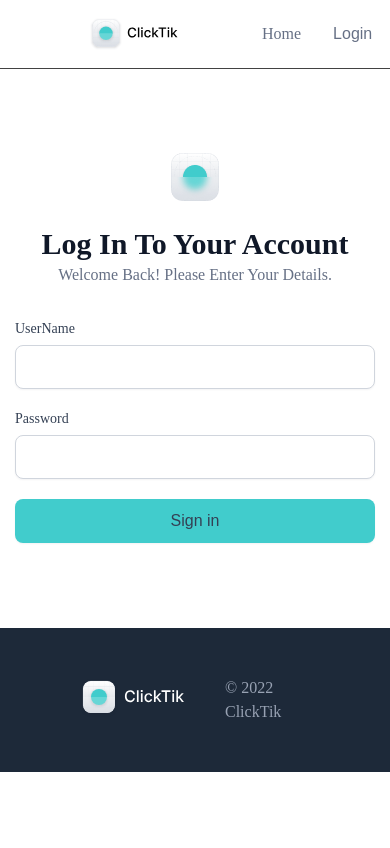
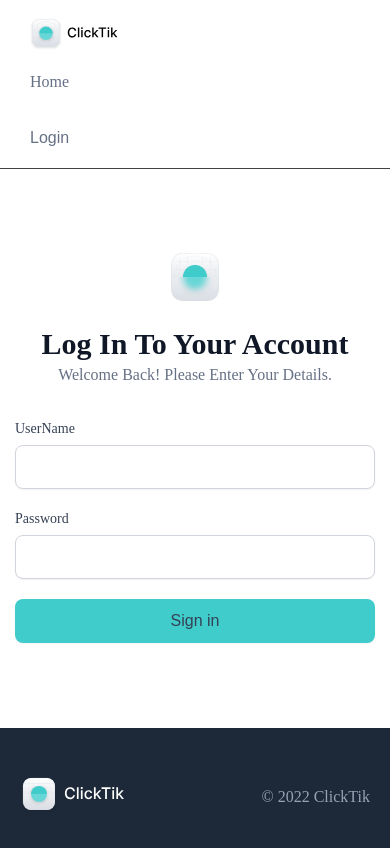
Before and after one commit to taha-mahmoud37/E-commerce-task, an Angular app: page /login in a window 390 px wide. Shown: the top 848 px of the page. Built offline with nearby package versions, Linux system fonts and the light colour scheme; no server answers.

Commit message:
style: update responsive styles for footer, header, product, and pagination components

```diff
--- a/src/app/layout/footer/footer.component.scss
+++ b/src/app/layout/footer/footer.component.scss
@@ -14,3 +14,9 @@ footer {
     }
   }
 }
+
+@media (max-width: 768px) {
+  footer {
+    padding: 48px 20px;
+  }
+}
--- a/src/app/layout/header/header.component.scss
+++ b/src/app/layout/header/header.component.scss
@@ -125,3 +125,67 @@
     }
   }
 }
+
+@media (max-width: 768px) {
+  .navbar {
+    .container {
+      padding: 18px 20px;
+      .header-content {
+        align-items: start;
+        flex-direction: column;
+        gap: 20px;
+
+        .nav-auth {
+          display: flex;
+          flex-direction: column;
+          align-items: start;
+          justify-content: space-between;
+          flex-grow: 1;
+          gap: 32px;
+          padding-inline-start: 10px;
+          width: 100%;
+          .search-container {
+            width: 100%;
+            .search-box {
+              width: 100%;
+              .search-input {
+                width: 100% !important;
+              }
+            }
+          }
+        }
+      }
+    }
+  }
+}
+
+@media (max-width: 500px) {
+  .navbar {
+    .container {
+      padding: 18px 20px;
+      .header-content {
+        align-items: start;
+        flex-direction: column;
+        gap: 20px;
+
+        .nav-auth {
+          display: flex;
+          flex-direction: column;
+          align-items: start;
+          justify-content: space-between;
+          flex-grow: 1;
+          gap: 32px;
+          padding-inline-start: 10px;
+
+          .search-container {
+            flex-direction: column;
+            width: 100%;
+            .search-input {
+              width: 100% !important;
+            }
+          }
+        }
+      }
+    }
+  }
+}
--- a/src/app/pages/product/product.component.scss
+++ b/src/app/pages/product/product.component.scss
@@ -8,3 +8,16 @@
     gap: 24px;
   }
 }
+
+@media (max-width: 768px) {
+  .container {
+    padding: 30px;
+    flex-direction: column;
+    .side-filter {
+      display: none;
+    }
+    .row {
+      grid-template-columns: repeat(1, 1fr);
+    }
+  }
+}
--- a/src/app/pages/product/side-filter/side-filter.component.ts
+++ b/src/app/pages/product/side-filter/side-filter.component.ts
@@ -38,7 +38,6 @@ export class SideFilterComponent {
 
   filterByCategory(category: string) {
     // Filter by category logic here
-    console.log(`Filtering by category: ${category}`);
     this.selectedCategory.emit(category);
   }
 }
--- a/src/app/shared/components/card/card.component.scss
+++ b/src/app/shared/components/card/card.component.scss
@@ -1,3 +1,11 @@
+@mixin line-clamp($lines: 3) {
+  display: -webkit-box;
+  -webkit-box-orient: vertical;
+  -webkit-line-clamp: $lines;
+  overflow: hidden;
+  text-overflow: ellipsis;
+}
+
 .card {
   border: 0.5px solid #424242;
   border-radius: 8px;
@@ -35,6 +43,8 @@
       line-height: 100%;
       color: #344054;
       margin-bottom: 8px;
+      @include line-clamp(2);
+      height: 40px;
     }
     .card-text {
       font-weight: 400;
@@ -42,6 +52,8 @@
       line-height: 100%;
       color: #344054;
       margin-bottom: 24px;
+      @include line-clamp(4);
+      height: 56px;
     }
     .price {
       display: flex;
--- a/src/app/shared/components/pagination/pagination.component.scss
+++ b/src/app/shared/components/pagination/pagination.component.scss
@@ -29,3 +29,9 @@
     }
   }
 }
+
+@media (max-width: 758px) {
+  .pagination {
+    flex-wrap: wrap;
+  }
+}
--- a/src/styles.scss
+++ b/src/styles.scss
@@ -5,3 +5,7 @@
   padding: 0;
   box-sizing: border-box;
 }
+
+body {
+  overflow-x: hidden;
+}
```
